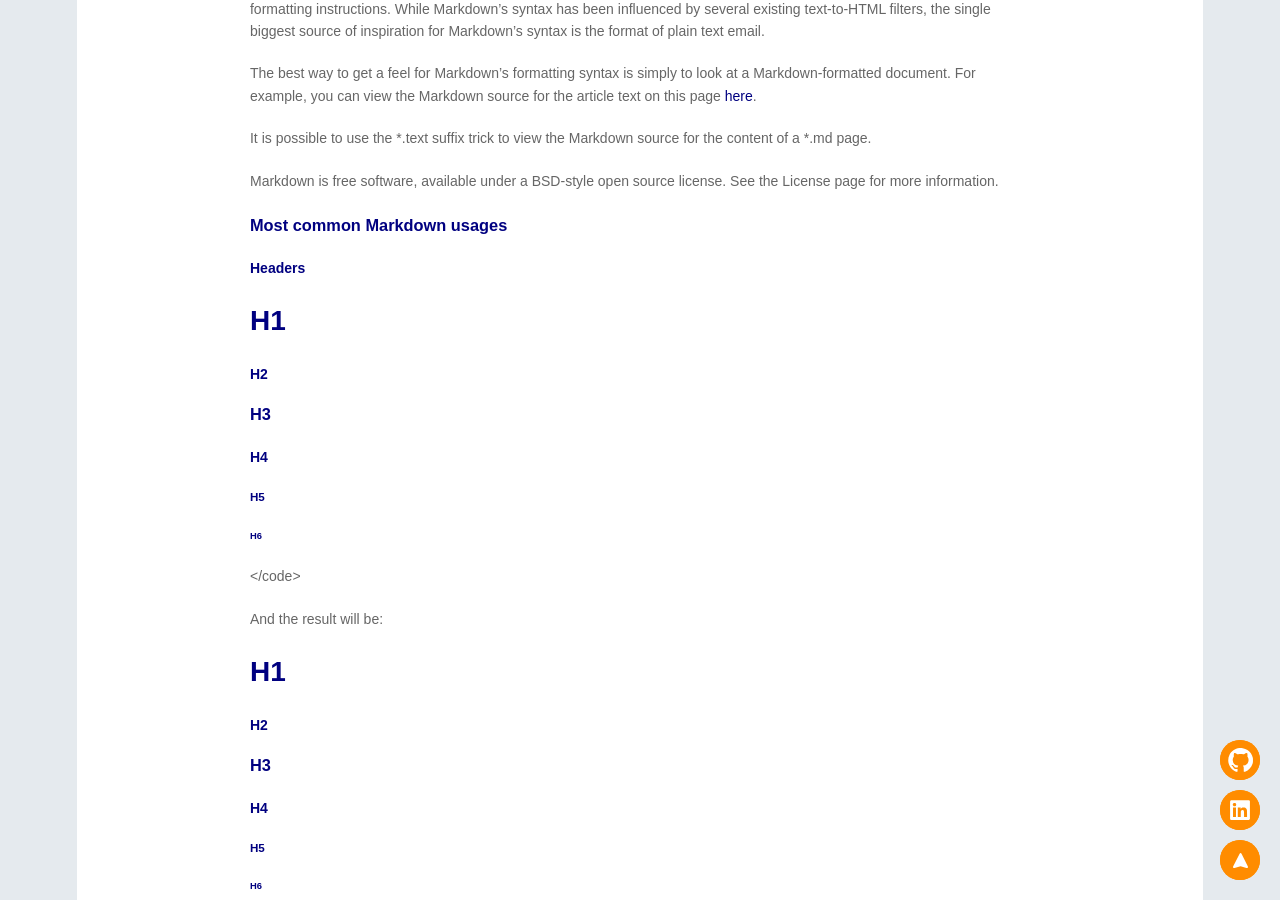
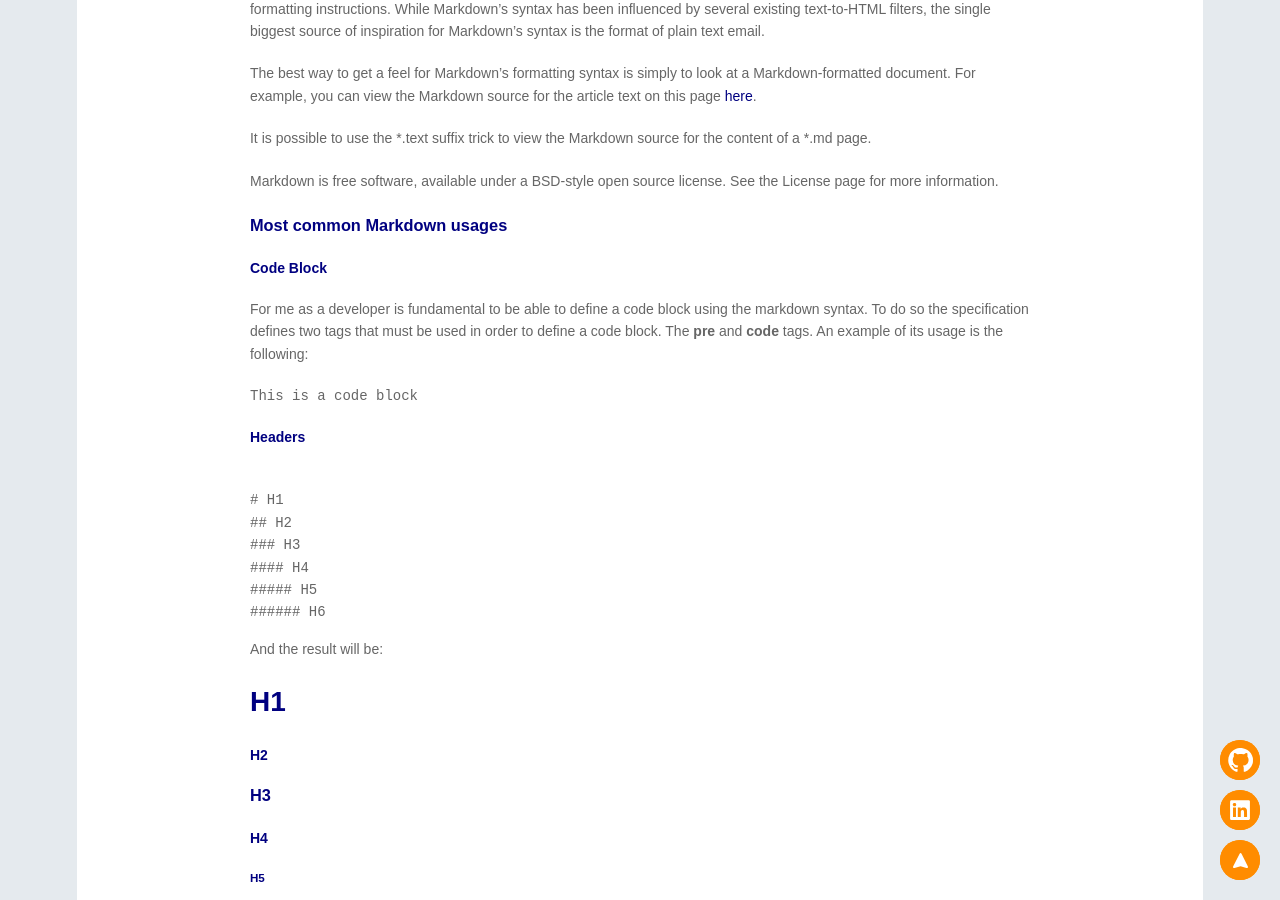
Before and after one commit to enricocammarota/enricocammarota.github.io, a Jekyll site: the page built from _posts/blog/2016-07-01-Blog-entry-two.markdown, in a window 1280 px wide and 900 px high, scrolled down 603 px. Built offline with Jekyll 4.4.1, drawn with Linux system fonts in a browser that asks for light colours; nearby versions of some CDN libraries.

Commit message:
Added code block definition

```diff
--- a/_posts/blog/2016-07-01-Blog-entry-two.markdown
+++ b/_posts/blog/2016-07-01-Blog-entry-two.markdown
@@ -33,16 +33,24 @@ Markdown is free software, available under a BSD-style open source license. See
 
 <h3>Most common Markdown usages</h3>
 
+<h4>Code Block</h4>
+
+For me as a developer is fundamental to be able to define a code block using the markdown syntax. To do so the specification
+defines two tags that must be used in order to define a code block. The **pre** and **code** tags. An example of its usage is
+the following:
+
+<pre><code>This is a code block</code></pre>
+
 <h4>Headers</h4>
 
-<code>
+<pre><code>
 # H1
 ## H2
 ### H3
 #### H4
 ##### H5
 ###### H6
-</code>
+</code></pre>
 
 And the result will be:
 
```
